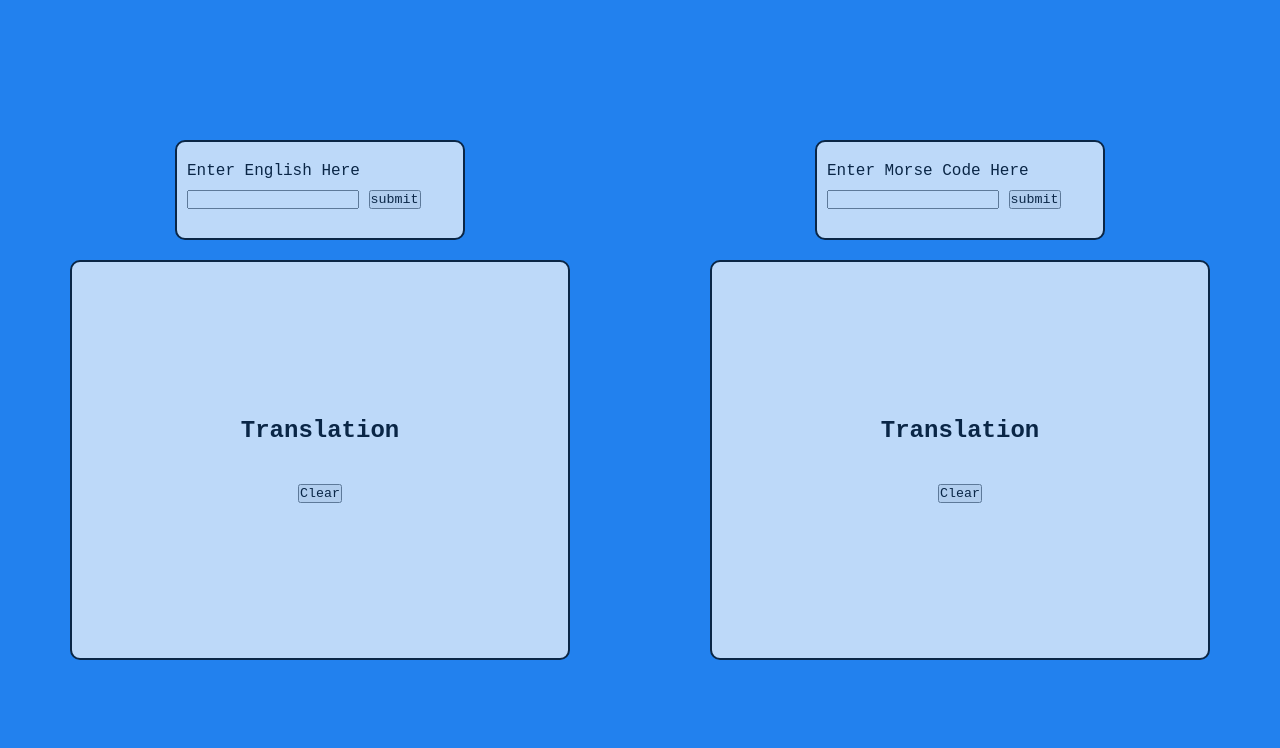
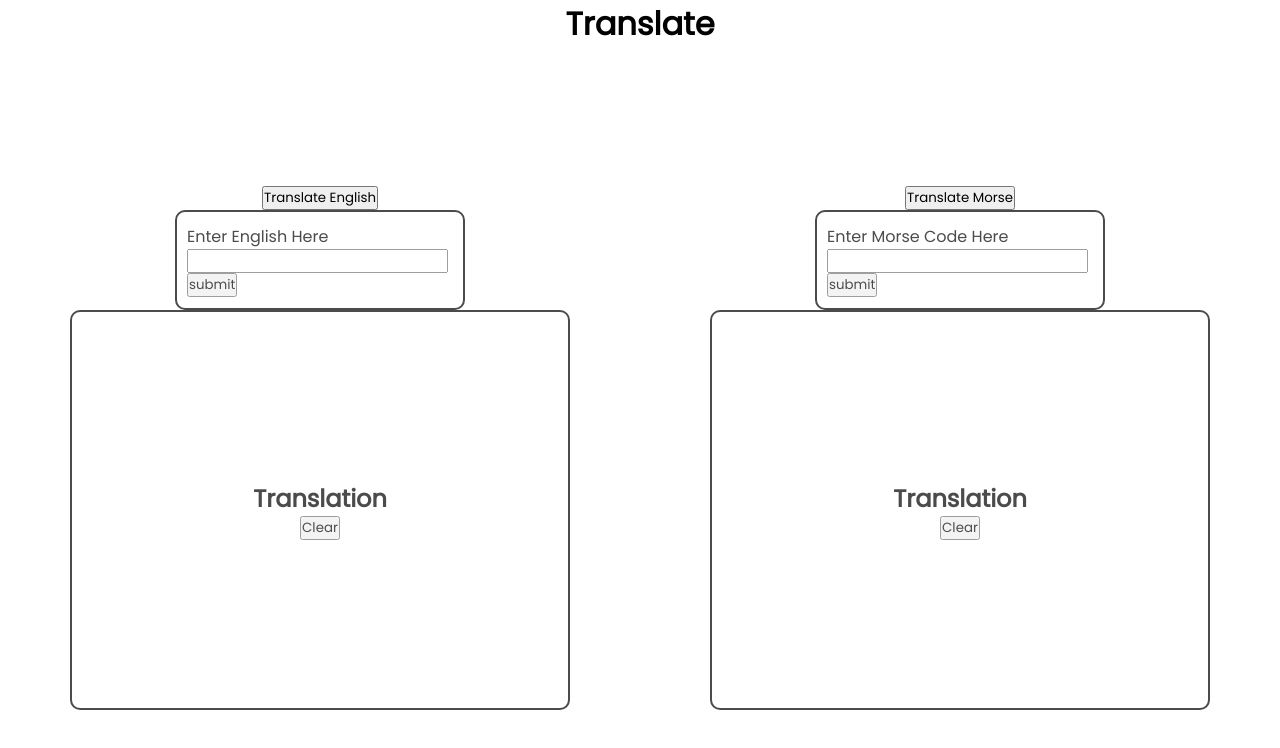
Before and after one commit to JohnGuilding/Morse_Code_Translator, a website with bundled scripts: page index.html in a window 1280 px wide. Built offline with nearby package versions, Linux system fonts and the light colour scheme.

Commit message:
adding scss file and added new html features

```diff
--- a/index.html
+++ b/index.html
@@ -3,15 +3,19 @@
     <meta charset="UTF-8">
     <meta name="viewport" content="width=device-width, initial-scale=1.0">
     <meta http-equiv="X-UA-Compatible" content="ie=edge">
+    <link rel="preconnect" href="https://fonts.gstatic.com">
+    <link href="https://fonts.googleapis.com/css2?family=Poppins:wght@300;400&display=swap" rel="stylesheet">
     <link rel="stylesheet" href="styles.css">
     <title>Morse Code Translator</title>
 </head>
 <body>
-
+    <header>
+        <h1>Translate</h1>
+    </header>
     <main>
-
         <!-- English to morse translation -->
         <div class="translation-container">
+            <button>Translate English</button>
             <section class="input">
 
                 <form class="english-form" name="Eform">
@@ -31,6 +35,7 @@
 
         <!-- Morse to english translation -->
         <div class="translation-container">
+            <button>Translate Morse</button>
             <section class="input">
 
                 <form class="morse-form" name="form">
@@ -47,11 +52,8 @@
                 <button class="refresh-morse-btn">Clear</button>
             </section>
         </div>
-
     </main>
 
-
     <script type="module" src="scripts/app.js"></script>
-    <!-- <script type="module" src="scripts/refactor.js"></script> -->
 </body>
 </html>
--- a/scripts/translate.js
+++ b/scripts/translate.js
@@ -6,9 +6,9 @@ const translateToMorse = (input) => {
     .map(
         (word) => word
         .split('')
-        .map((character) => dictionary[character]
-    ).join(' ')
-    ).join('   ');
+        .map((character) => dictionary[character])
+    .join(' '))
+    .join('   ');
     return word;
 }
 
--- /dev/null
+++ b/styles.scss
@@ -0,0 +1,64 @@
+* {
+    margin: 0;
+    padding: 0;
+    box-sizing: border-box;
+    font-family: 'Poppins', sans-serif;
+}
+
+header {
+    width: 100%;
+    text-align: center;
+    border: 3px solid red;
+
+}
+
+main {
+    width: 100%;
+    height: 100%;
+    display: flex;
+    justify-content: center;
+    align-items: center;
+}
+
+.translation-container {
+    width: 100%;
+    height: 100%;
+    display: flex;
+    justify-content: center;
+    align-items: center;
+    flex-direction: column;
+    border: 3px solid red;
+}
+
+section {
+    display: flex;
+    justify-content: center;
+    align-items: center;
+    flex-direction: column;
+}
+
+.input {
+    height: 100px;
+    width: 290px;
+    padding: 10px;
+    border: 2px solid;
+    border-radius: 10px;
+    background-color: white;
+    opacity: 0.7;
+    display: flex;
+    justify-content: center;
+    align-items: center;
+}
+
+form {
+    margin: 0 auto;
+}
+
+.output {
+    height: 400px;
+    width: 500px;
+    border: 2px solid;
+    border-radius: 10px;
+    background-color: white;
+    opacity: 0.7;
+}
```
Also changed, not shown: styles.css, 1 other file.
